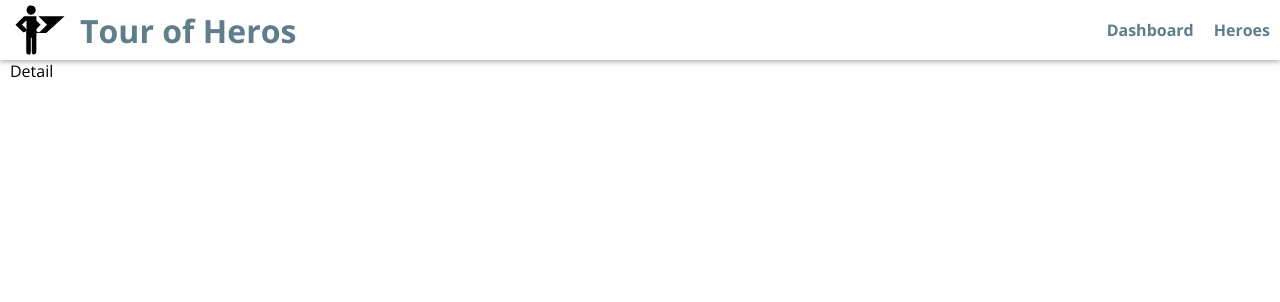
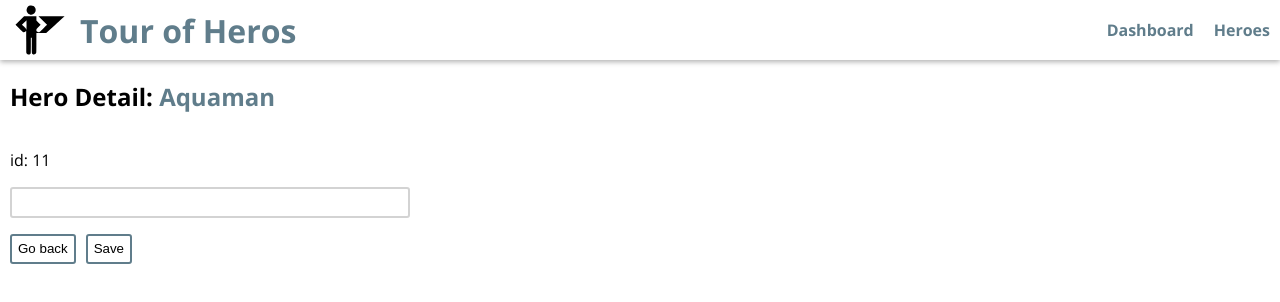
Before and after one commit to gubi995/react-hero-tour, a React (Create React App) app: page /detail in a window 1280 px wide. Shown: the top 302 px of the page. Built offline with nearby package versions, Linux system fonts and the light colour scheme.

Commit message:
Add Datail page template with static data

```diff
--- a/src/components/Detail/Detail.js
+++ b/src/components/Detail/Detail.js
@@ -1,7 +1,21 @@
 import React from 'react';
 
+import classes from './Detail.module.scss';
+
 const Detail = () => {
-  return <div>Detail</div>;
+  return (
+    <div className={classes.Detail}>
+      <h2>
+        Hero Detail: <span className={classes.HeroName}>Aquaman</span>
+      </h2>
+      <p>id: 11</p>
+      <input type="text" />
+      <div className={classes.ButtonContainer}>
+        <button>Go back</button>
+        <button>Save</button>
+      </div>
+    </div>
+  );
 };
 
 export default Detail;
--- /dev/null
+++ b/src/components/Detail/Detail.module.scss
@@ -0,0 +1,33 @@
+@import '../../styles/variables.scss';
+
+.Detail {
+  display: flex;
+  flex-direction: column;
+
+  .HeroName {
+    color: $primary-color;
+  }
+
+  .ButtonContainer {
+    display: flex;
+    margin: 16px 0;
+    > * {
+      width: 100%;
+      &:first-child {
+        margin-right: 10px;
+      }
+    }
+  }
+}
+
+@media (min-width: 600px) {
+  .Detail {
+    width: 400px;
+
+    .ButtonContainer {
+      > * {
+        width: auto;
+      }
+    }
+  }
+}
```
